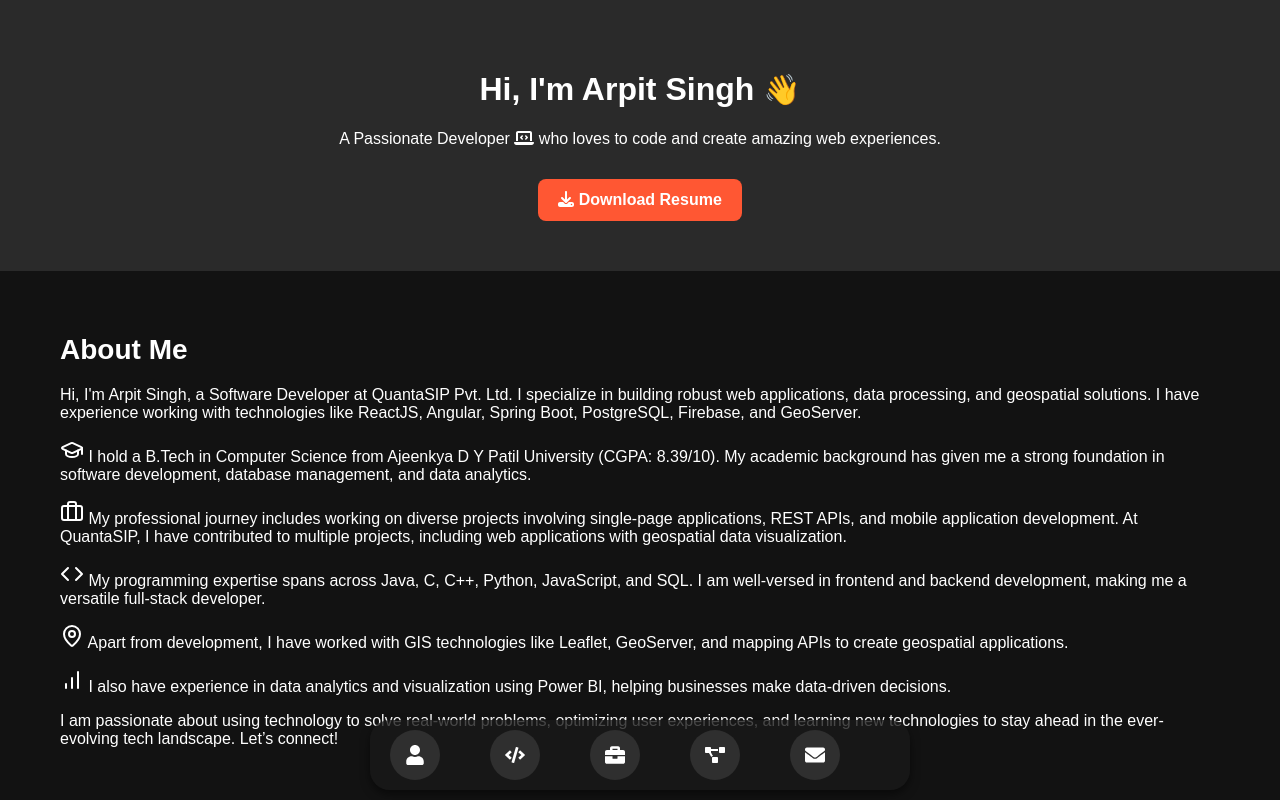
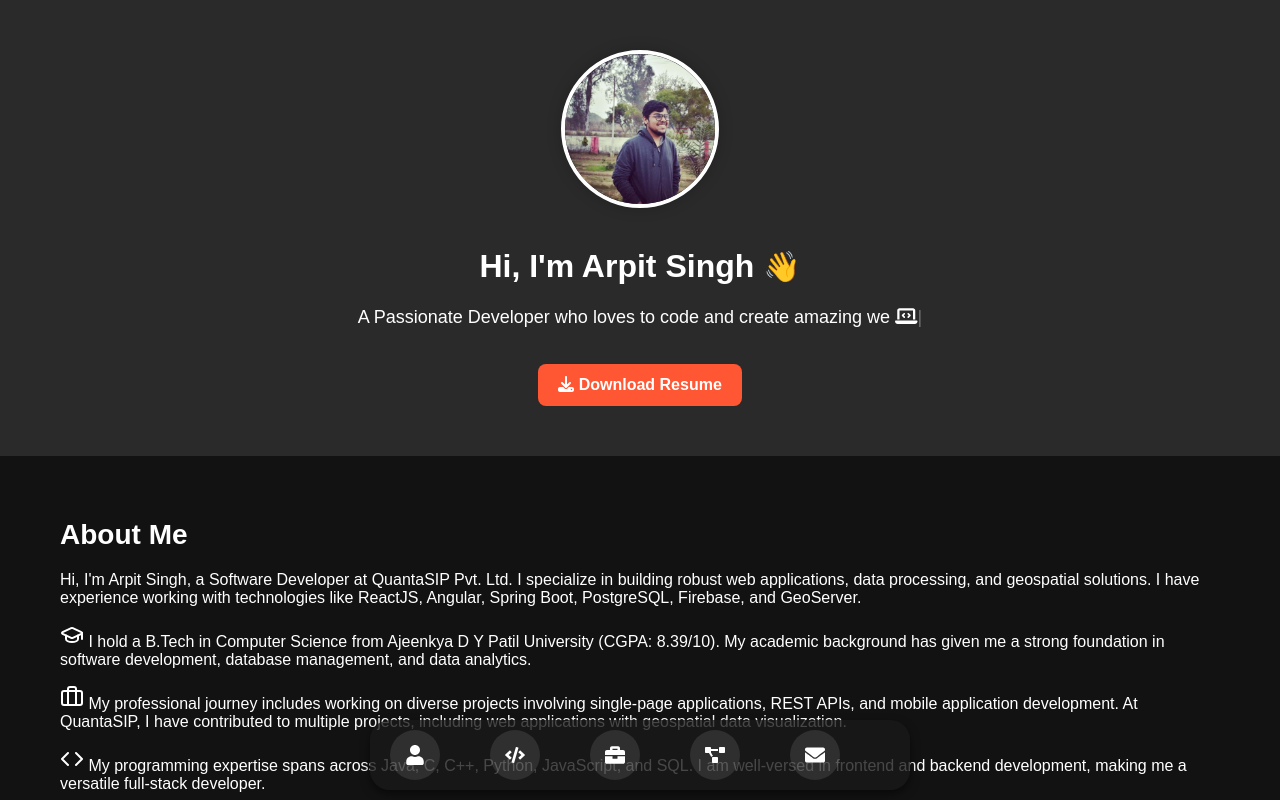
Before and after one commit to Arpit08-coder-glitch/My-Portfolio, a React (Create React App) app: page / in a window 1280 px wide. Shown: the top 800 px of the page. Built offline with nearby package versions, Linux system fonts and the light colour scheme.

Commit message:
Favicon Updates

```diff
--- a/src/components/Header.js
+++ b/src/components/Header.js
@@ -4,31 +4,56 @@ import { faDownload, faLaptopCode } from "@fortawesome/free-solid-svg-icons";
 
 const Header = () => {
   const [bgColor, setBgColor] = useState("#1E1E1E");
+  const [text, setText] = useState("");
+  const description = "A Passionate Developer who loves to code and create amazing web experiences.";
+  const [charIndex, setCharIndex] = useState(0);
 
-  // Function to change background color dynamically
+  // Background color animation
   useEffect(() => {
     const interval = setInterval(() => {
       const colors = ["#1E1E1E", "#282828", "#333", "#444"];
       setBgColor(colors[Math.floor(Math.random() * colors.length)]);
-    }, 3000); // Change every 3 seconds
+    }, 3000);
 
     return () => clearInterval(interval);
   }, []);
 
+  // Typing animation for description
+  useEffect(() => {
+    if (charIndex < description.length) {
+      const typingEffect = setTimeout(() => {
+        setText(description.substring(0, charIndex + 1));
+        setCharIndex((prev) => prev + 1);
+      }, 100); // Speed of typing
+
+      return () => clearTimeout(typingEffect);
+    }
+  }, [charIndex, description]);
+
   return (
     <header style={{ ...styles.header, backgroundColor: bgColor }}>
       <div style={styles.content}>
+        {/* Profile Picture with Animation */}
+        <img src="/profile.jpg" alt="Arpit Singh" style={styles.profilePic} className="profile-pic" />
+
         <h1>
           Hi, I'm Arpit Singh <span style={{ fontSize: "30px" }}>👋</span>
         </h1>
-        <p>
-          A Passionate Developer <FontAwesomeIcon icon={faLaptopCode} /> who loves to code and create amazing web experiences.
+
+        {/* Typing animation for the description */}
+        <p style={styles.typingText}>
+          {text} <FontAwesomeIcon icon={faLaptopCode} />
+          <span style={styles.cursor}>|</span>
         </p>
-        <a href="https://drive.google.com/uc?export=download&id=1ZNc1II5xuwftvPwoiqfaz4MLDcO0sj6O" download="Arpit_Singh_Resume.pdf">
-  <button style={styles.button}>
-    <FontAwesomeIcon icon={faDownload} /> Download Resume
-  </button>
-</a>
+
+        <a
+          href="https://drive.google.com/uc?export=download&id=1ZNc1II5xuwftvPwoiqfaz4MLDcO0sj6O"
+          download="Arpit_Singh_Resume.pdf"
+        >
+          <button style={styles.button} className="download-button">
+            <FontAwesomeIcon icon={faDownload} /> Download Resume
+          </button>
+        </a>
       </div>
     </header>
   );
@@ -43,6 +68,24 @@ const styles = {
   content: {
     margin: "auto",
   },
+  profilePic: {
+    width: "150px",
+    height: "150px",
+    borderRadius: "50%",
+    objectFit: "cover",
+    marginBottom: "15px",
+    border: "4px solid white",
+    boxShadow: "0 0 15px rgba(0, 0, 0, 0.2)",
+    transition: "transform 0.3s ease-in-out",
+  },
+  typingText: {
+    fontSize: "18px",
+    fontWeight: "500",
+    minHeight: "24px", // Prevents shifting when animating
+  },
+  cursor: {
+    animation: "blink 1s infinite",
+  },
   button: {
     marginTop: "15px",
     padding: "12px 20px",
@@ -55,10 +98,28 @@ const styles = {
     transition: "all 0.3s ease",
     fontWeight: "bold",
   },
-  buttonHover: {
-    backgroundColor: "#E04E2A",
-    transform: "scale(1.05)",
-  },
 };
 
+// Adding CSS Animations
+const css = `
+  .profile-pic:hover {
+    transform: scale(1.1);
+  }
+
+  .download-button:hover {
+    background-color: #E04E2A;
+    transform: scale(1.05);
+  }
+
+  @keyframes blink {
+    50% { opacity: 0; }
+  }
+`;
+
+// Adding the styles dynamically
+const styleSheet = document.createElement("style");
+styleSheet.type = "text/css";
+styleSheet.innerText = css;
+document.head.appendChild(styleSheet);
+
 export default Header;
--- a/src/components/Skills.js
+++ b/src/components/Skills.js
@@ -1,6 +1,5 @@
 import React from 'react';
 import { Code, Cpu, Database, MapPin, Palette, Wrench, BarChart, Brain, Cloud } from 'lucide-react';
-
 const Skills = () => {
   const skills = [
     { name: 'Java', icon: <Code /> },
```
Also changed, not shown: public/profile.jpg (added), 1 other file (tests, documents, lock files or other folders).
